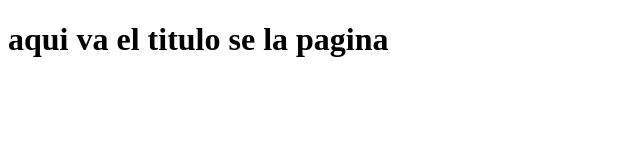
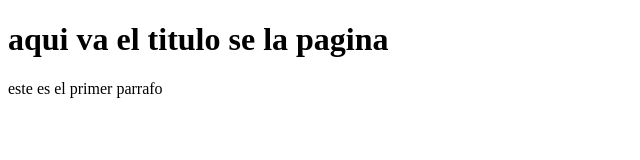
Before and after one commit to Carlosfranco17/proyecto-web-empres-C, a plain HTML site: page index.html in a window 1280 px wide. Shown: the whole page, without its empty margins (0-640 px from the left). Drawn offline with Linux system fonts and the light colour scheme.

Commit message:
Update index.html

```diff
--- a/index.html
+++ b/index.html
@@ -8,5 +8,6 @@
 </head>
 <body>
     <h1>aqui va el titulo se la pagina</h1>
+    <p>este es el primer parrafo</p>
 </body>
 </html>
```
